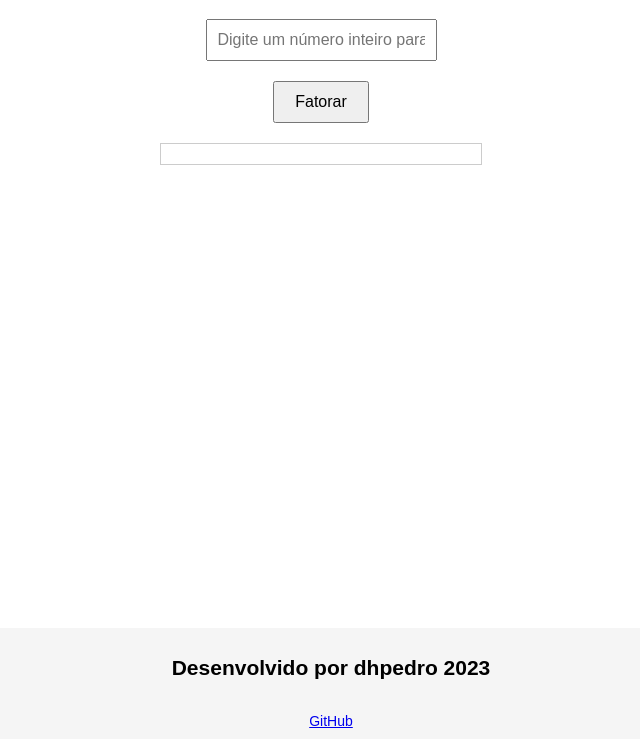
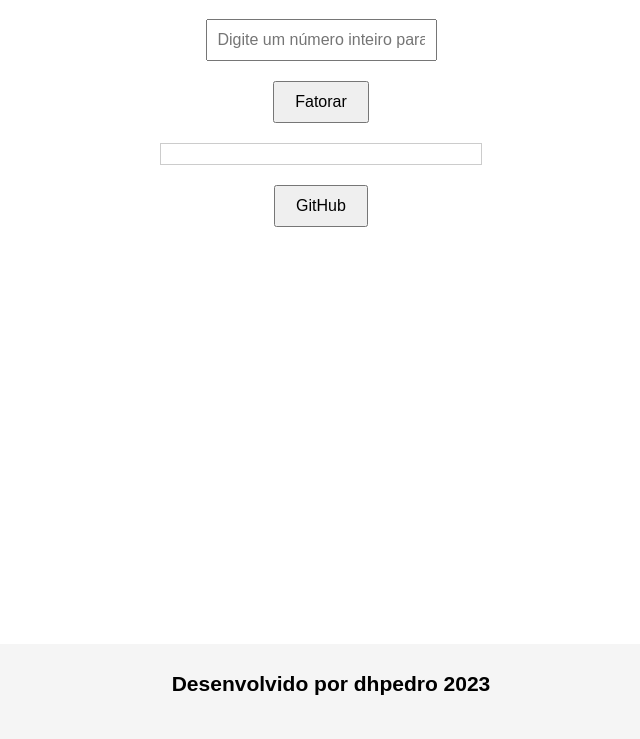
Before and after one commit to DHPedro/fatoracao-de-numeros, a plain HTML site: page index.html in a window 1280 px wide. Shown: the part 61-800 px from the top of the page, without its empty margins (319-959 px from the left). Drawn offline with Linux system fonts and the light colour scheme.

Commit message:
Update index.html

```diff
--- a/index.html
+++ b/index.html
@@ -49,6 +49,11 @@
             text-align: center;
             font-size: 14px;
         }
+
+        a {
+            color: rgb(0, 0, 0);
+            text-decoration: none;
+        }
     </style>
     <script>
 function fatoracao(numero) {
@@ -92,9 +97,9 @@ function fatorarNumero() {
     <input type="text" id="numero" placeholder="Digite um número inteiro para fatorar">
     <button onclick="fatorarNumero()">Fatorar</button>
     <div id="fatorizacao"></div>
+    <button><a href="https://github.com/DHPedro/">GitHub</a></button>
     <div id="footer">
         <h2>Desenvolvido por dhpedro 2023</h2><br>
-        <a href="https://github.com/DHPedro/">GitHub</a>
     </div>
 </body>
 </html>
```
